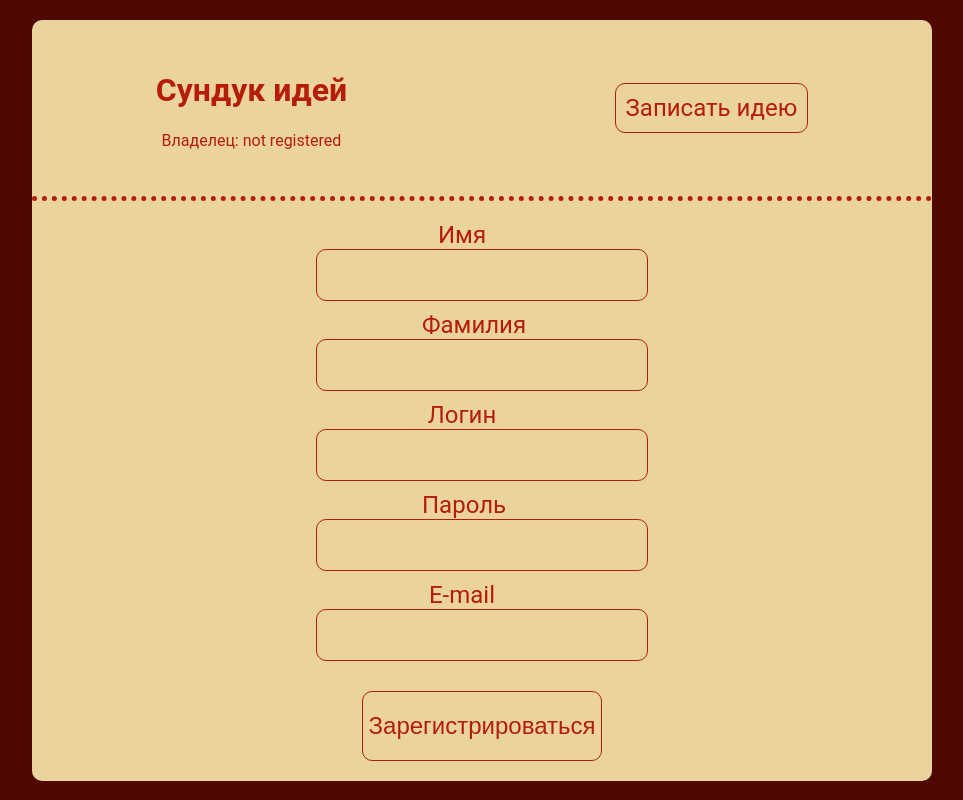
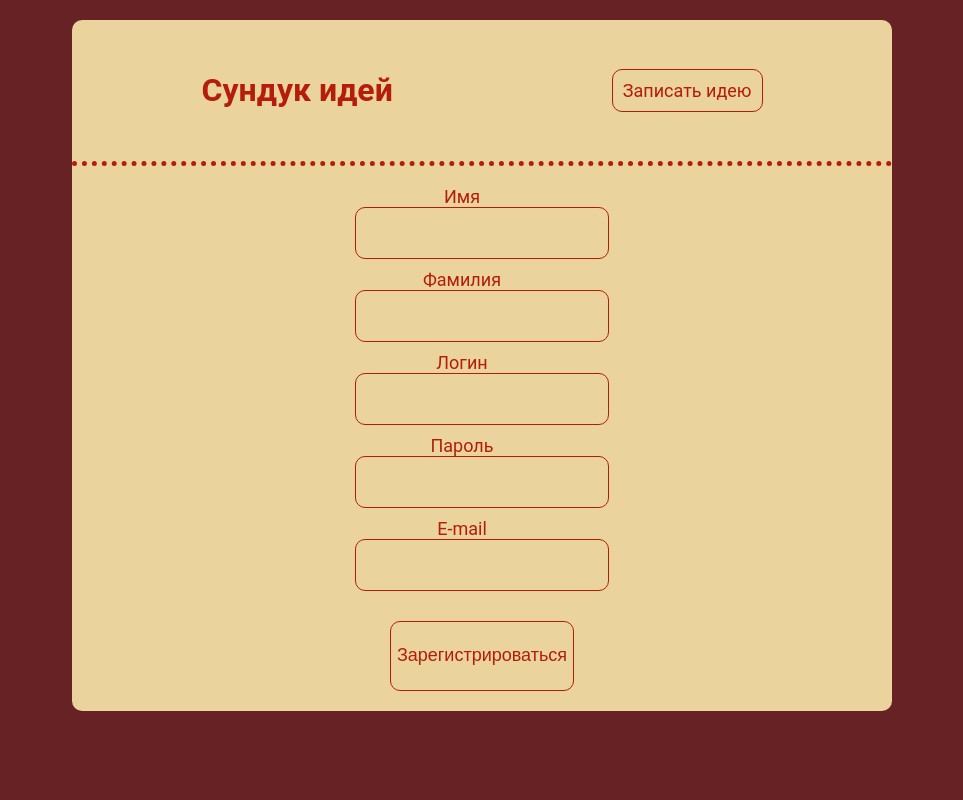
Before and after one commit to dmitpopov/pet_project, a React (Create React App) app: page /reg in a window 1280 px wide. Shown: the whole page, without its empty margins (158-1121 px from the left). Built offline with nearby package versions, Linux system fonts and the light colour scheme.

Commit message:
- some styles improved

```diff
--- a/src/components/header.js
+++ b/src/components/header.js
@@ -12,7 +12,7 @@ class Header extends Component {
             <header className="main_header">
                 <div>
                     <h1>Сундук идей</h1>
-                    <p>Владелец: {this.state.ownerName ? this.state.ownerName : 'not registered'}</p>
+                    {/*<p>Владелец: {this.state.ownerName ? this.state.ownerName : 'not registered'}</p>*/}
                 </div>
                 <div>
                     {/*<Link to="/main">Главная</Link>*/}
--- a/src/pages/CreateIdeaPage.js
+++ b/src/pages/CreateIdeaPage.js
@@ -56,7 +56,7 @@ class CreateIdeaPage extends Component {
 
     render() {
         return (
-            <div>
+            <div >
                 <Header className="main_header create-form_header"/>
                 <main className="create-form">
                     <form className="create-idea-form" onSubmit={this.saveIdeaHandler}>
@@ -70,10 +70,10 @@ class CreateIdeaPage extends Component {
                         <label style={{display: "none"}}><span>Избранное</span>
                             <input type="checkbox" onChange={this.inputFavoriteHandler}/>
                         </label>
-                        <button type="submit" style={this.state.isDisabled ? {visibility: "hidden"} : {visibility: true}}>Сохранить</button>
+                        <button type="submit" className="button" style={this.state.isDisabled ? {visibility: "hidden"} : {visibility: true}}>Сохранить</button>
+                        <Link to="/" className="button" >Назад</Link>
                         <p style={!this.state.isDisabled ? {visibility: "hidden"} : {visibility: true}}>Запись успешно сохранена</p>
                     </form>
-                    <Link to="/main" >Назад</Link>
                 </main>
             </div>
         );
--- a/src/pages/IdeaPage.js
+++ b/src/pages/IdeaPage.js
@@ -52,11 +52,11 @@ class IdeaPage extends Component {
         const {id, user_id, idea_head, idea_text, date} = this.state.idea[0];
         console.log(this.state.idea);
         return (
-            <div>
-                <Header />
+            <div className="basic-div">
+                <Header className="main_header" />
                 <main className="main main_idea">
                     <div className="idea-box">
-                        <h3>{idea_head}</h3>
+                        <h2>{idea_head}</h2>
                         <p>{date}</p>
                         <p>{idea_text}</p>
                         <label style={{display: "none"}}>Избранное
--- a/src/style.css
+++ b/src/style.css
@@ -1,15 +1,67 @@
 @font-face {
   font-family: Roboto, sans-serif;
 }
+#root {
+  display: flex;
+  justify-content: center;
+}
+
+.app {
+  display: flex;
+  justify-content: center;
+}
+
+.basic-div {
+  max-width: 900px;
+  padding: 0 calc(50% - 450px);
+}
+
 .create-form {
-  padding: 30px 0 30px;
+  padding: 30px;
+  background-color: #EAD39C;
+  border-radius: 0 0 10px 10px;
+  display: flex;
+  justify-content: center;
+}
+
+.create-idea-form {
+  display: flex;
+  flex-direction: column;
+  padding: 30px;
+  width: 50%;
+}
+
+.create-idea-form input {
+  display: block;
+  border-radius: 10px;
+  border: 1px solid #B51D0A;
+  width: 100%;
+  font-size: 16px;
+  outline: none;
+  padding: 5px 10px;
+}
+
+.create-idea-form textarea {
+  display: block;
+  border-radius: 10px;
+  border: 1px solid #B51D0A;
+  width: 100%;
+  font-size: 16px;
+  outline: none;
+  padding: 5px 10px;
 }
 
 body {
   font-family: Roboto, sans-serif;
-  background-color: #EAD39C;
+  background-color: #662225;
   margin: 0;
   padding: 0;
+}
+
+.main {
+  background-color: #EAD39C;
+  border-radius: 0 0 10px 10px;
+  padding: 30px;
 }
 
 .main_header {
@@ -20,9 +72,11 @@ body {
   color: #B51D0A;
   border-bottom: 5px dotted #B51D0A;
   background-color: #EAD39C;
-  padding: 30px 0 30px;
+  padding: 30px;
   margin-top: 20px;
   border-radius: 10px 10px 0 0;
+  max-width: 900px;
+  min-width: 760px;
 }
 
 .main_header a {
@@ -48,7 +102,7 @@ body {
 
 .auth-form p {
   color: #B51D0A;
-  font-size: 1.5rem;
+  font-size: 18px;
 }
 
 .auth-form a {
@@ -60,13 +114,13 @@ body {
   width: 60px;
   color: #B51D0A;
   margin-right: 40px;
-  font-size: 1.5rem;
+  font-size: 18px;
 }
 
 .auth-form-label input {
   background-color: #EAD39C;
   padding: 10px;
-  font-size: 1.5rem;
+  font-size: 18px;
   border: 1px solid #B51D0A;
   outline: none;
   height: 30px;
@@ -78,7 +132,7 @@ body {
   border-radius: 10px;
   outline: none;
   background-color: #EAD39C;
-  font-size: 1.5rem;
+  font-size: 18px;
   color: #B51D0A;
 }
 
@@ -105,13 +159,13 @@ body {
   width: 80px;
   color: #B51D0A;
   margin-right: 40px;
-  font-size: 1.5rem;
+  font-size: 18px;
 }
 
 .reg_form label input {
   background-color: #EAD39C;
   padding: 10px;
-  font-size: 1.5rem;
+  font-size: 18px;
   border: 1px solid #B51D0A;
   outline: none;
   height: 30px;
@@ -125,7 +179,7 @@ body {
   border-radius: 10px;
   outline: none;
   background-color: #EAD39C;
-  font-size: 1.5rem;
+  font-size: 18px;
   color: #B51D0A;
   margin-top: 20px;
   height: 70px;
@@ -136,7 +190,7 @@ a {
   display: inline-block;
   padding: 10px;
   text-align: center;
-  font-size: 1.5rem;
+  font-size: 18px;
   text-decoration: none;
   color: #B51D0A;
   border: 1px solid #B51D0A;
@@ -146,7 +200,7 @@ a {
 
 .settings-button {
   width: 150px;
-  font-size: 1.5rem;
+  font-size: 18px;
   color: #B51D0A;
   background-color: #EAD39C;
   border: 1px solid #B51D0A;
@@ -155,16 +209,12 @@ a {
 
 .add-idea-button {
   width: 150px;
-  font-size: 1.5rem;
+  font-size: 18px;
   color: #B51D0A;
   background-color: #ffffff;
   border: 1px solid #B51D0A;
   border-radius: 10px;
   margin-left: 130px;
-}
-
-.create-form {
-  padding: 30px 0 30px;
 }
 
 .create-idea-form label {
@@ -181,7 +231,7 @@ a {
 .create-idea-form button {
   padding: 10px;
   text-align: center;
-  font-size: 1.5rem;
+  font-size: 18px;
   text-decoration: none;
   color: #B51D0A;
   border: 1px solid #B51D0A;
@@ -193,7 +243,7 @@ a {
 .delete-idea-button {
   padding: 10px;
   text-align: center;
-  font-size: 1.5rem;
+  font-size: 18px;
   text-decoration: none;
   color: #B51D0A;
   border: 1px solid #B51D0A;
@@ -205,6 +255,11 @@ a {
 .idea-box {
   margin: 30px;
   position: relative;
+  display: flex;
+  justify-content: center;
+  flex-direction: column;
+  text-align: center;
+  font-size: 16px;
 }
 
 .prove-delete-idea {
@@ -217,22 +272,4 @@ a {
   padding: 10px;
 }
 
-@media screen and (min-width: 761px) {
-  body {
-    background-color: #500805;
-    padding: 0 calc(50% - 450px);
-    margin: 0;
-  }
-
-  main {
-    background-color: #EAD39C;
-    padding: 30px 0 30px;
-    width: 900px;
-  }
-
-  .main_header {
-    width: 900px;
-  }
-}
-
 /*# sourceMappingURL=style.css.map */
--- a/src/style.sass
+++ b/src/style.sass
@@ -4,17 +4,62 @@
 $mainFontColor: #B51D0A
 $mainBGColor: #EAD39C
 $buttonBGColor: #EAD39C
+$darkBGColor: #662225
+
+#root
+  display: flex
+  justify-content: center
+
+.app
+  display: flex
+  justify-content: center
+.basic-div
+  max-width: 900px
+  padding: 0 calc(50% - 450px)
 
 .create-form
-  padding: 30px 0 30px
+  padding: 30px
+  background-color: $mainBGColor
+  border-radius: 0 0 10px 10px
+  display: flex
+  justify-content: center
+
+.create-idea-form
+  display: flex
+  flex-direction: column
+  padding: 30px
+  width: 50%
+
+.create-idea-form input
+  display: block
+  border-radius: 10px
+  border: 1px solid $mainFontColor
+  width: 100%
+  font-size: 16px
+  outline: none
+  padding: 5px 10px
+
+.create-idea-form textarea
+  display: block
+  border-radius: 10px
+  border: 1px solid $mainFontColor
+  width: 100%
+  font-size: 16px
+  outline: none
+  padding: 5px 10px
 
 //#7D5E3C
 
 body
   font-family: Roboto,sans-serif
-  background-color: $mainBGColor
+  background-color: $darkBGColor
   margin: 0
   padding: 0
+
+.main
+  background-color: $mainBGColor
+  border-radius: 0 0 10px 10px
+  padding: 30px
 
 .main_header
   text-align: center
@@ -25,9 +70,11 @@ body
   color: $mainFontColor
   border-bottom: 5px dotted $mainFontColor
   background-color: $mainBGColor
-  padding: 30px 0 30px
+  padding: 30px
   margin-top: 20px
   border-radius: 10px 10px 0 0
+  max-width: 900px
+  min-width: 760px
 
 .main_header a
   display: inline-block
@@ -49,7 +96,7 @@ body
 
 .auth-form p
   color: $mainFontColor
-  font-size: 1.5rem
+  font-size: 18px
 
 .auth-form a
   background-color: $mainBGColor
@@ -59,12 +106,12 @@ body
   width: 60px
   color: $mainFontColor
   margin-right: 40px
-  font-size: 1.5rem
+  font-size: 18px
 
 .auth-form-label input
   background-color: $buttonBGColor
   padding: 10px
-  font-size: 1.5rem
+  font-size: 18px
   border: 1px solid $mainFontColor
   outline: none
   height: 30px
@@ -75,7 +122,7 @@ body
   border-radius: 10px
   outline: none
   background-color: $buttonBGColor
-  font-size: 1.5rem
+  font-size: 18px
   color: $mainFontColor
 
 .reg-form-wrapper
@@ -98,12 +145,12 @@ body
   width: 80px
   color: $mainFontColor
   margin-right: 40px
-  font-size: 1.5rem
+  font-size: 18px
 
 .reg_form label input
   background-color: $buttonBGColor
   padding: 10px
-  font-size: 1.5rem
+  font-size: 18px
   border: 1px solid $mainFontColor
   outline: none
   height: 30px
@@ -116,7 +163,7 @@ body
   border-radius: 10px
   outline: none
   background-color: $buttonBGColor
-  font-size: 1.5rem
+  font-size: 18px
   color: $mainFontColor
   margin-top: 20px
   height: 70px
@@ -127,7 +174,7 @@ a
   //width: 150px
   padding: 10px
   text-align: center
-  font-size: 1.5rem
+  font-size: 18px
   text-decoration: none
   color: $mainFontColor
   border: 1px solid $mainFontColor
@@ -136,7 +183,7 @@ a
 
 .settings-button
   width: 150px
-  font-size: 1.5rem
+  font-size: 18px
   color: $mainFontColor
   background-color: $buttonBGColor
   border: 1px solid $mainFontColor
@@ -145,15 +192,12 @@ a
 
 .add-idea-button
   width: 150px
-  font-size: 1.5rem
+  font-size: 18px
   color: $mainFontColor
   background-color: #ffffff
   border: 1px solid $mainFontColor
   border-radius: 10px
   margin-left: 130px
-
-.create-form
-  padding: 30px 0 30px
 
 .create-idea-form label
   display: block
@@ -167,7 +211,7 @@ a
 .create-idea-form button
   padding: 10px
   text-align: center
-  font-size: 1.5rem
+  font-size: 18px
   text-decoration: none
   color: $mainFontColor
   border: 1px solid $mainFontColor
@@ -178,7 +222,7 @@ a
 .delete-idea-button
   padding: 10px
   text-align: center
-  font-size: 1.5rem
+  font-size: 18px
   text-decoration: none
   color: $mainFontColor
   border: 1px solid $mainFontColor
@@ -191,6 +235,11 @@ a
 .idea-box
   margin: 30px
   position: relative
+  display: flex
+  justify-content: center
+  flex-direction: column
+  text-align: center
+  font-size: 16px
 
 .prove-delete-idea
   width: 80%
@@ -201,24 +250,19 @@ a
   border-radius: 10px
   padding: 10px
 
-@media screen and (min-width: 761px)
-
-  body
-    background-color: #500805
-    padding: 0 calc(50% - 450px)
-    margin: 0
-
-
-
-  main
-    background-color: $mainBGColor
-    padding: 30px 0 30px
-    width: 900px
-
-  .main_header
-    width: 900px
-
-//@media screen and (min-width: 900px)
+//@media screen and (min-width: 761px)
 //
 //  body
-//    background-color: white
+//    background-color: #500805
+//    padding: 0 calc(50% - 450px)
+//    margin: 0
+//
+//
+//
+//  main
+//    background-color: $mainBGColor
+//    padding: 30px
+//    //width: 900px
+//
+//  .main_header
+//    width: 900px
```
Also changed, not shown: 1 other file (tests, documents, lock files or other folders).
